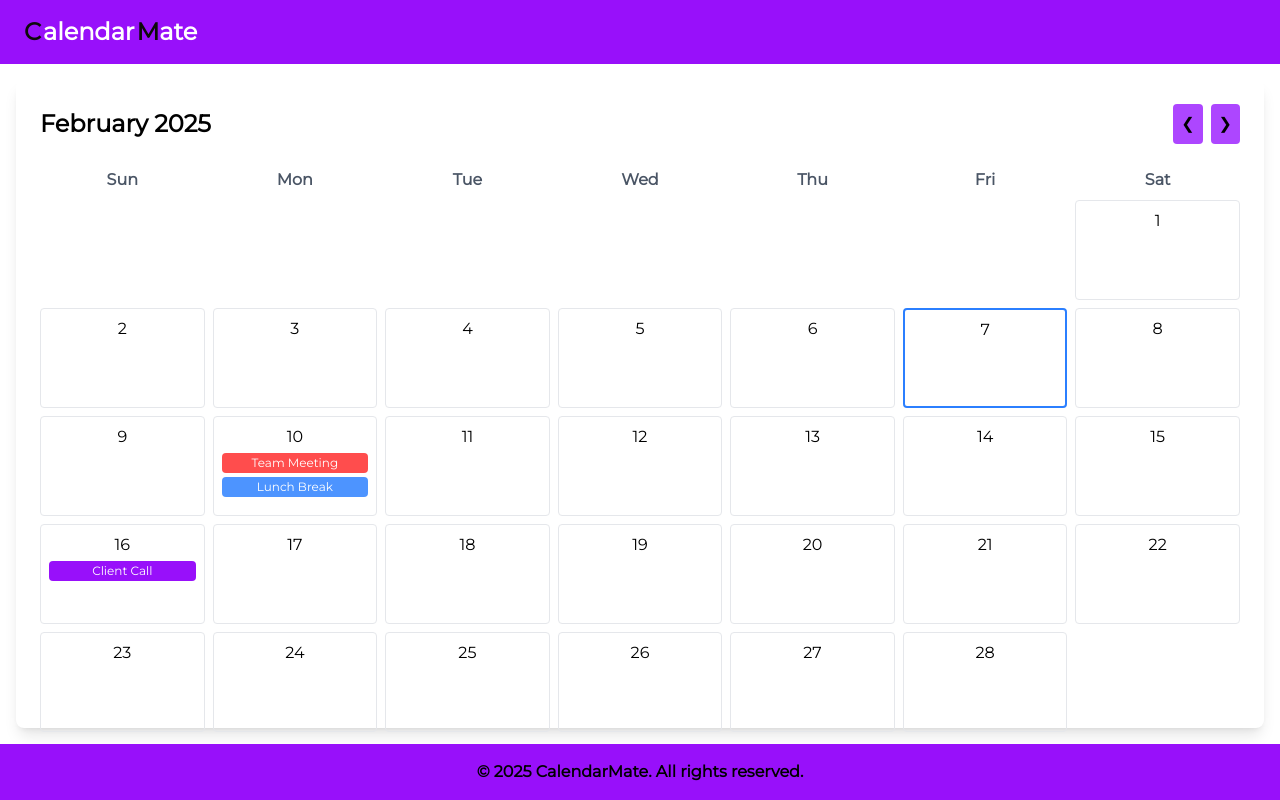
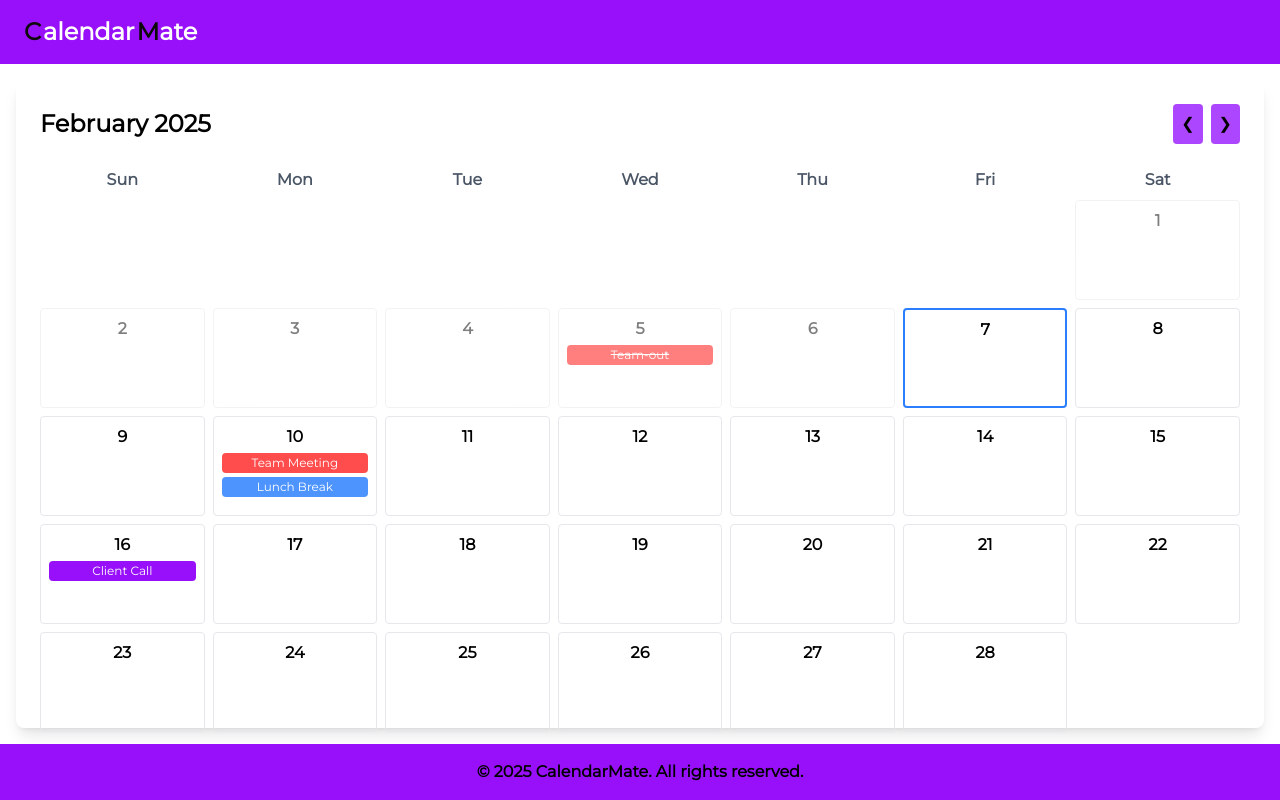
Before and after one commit to Rajnish-J/Calendar-Clone, a React (Vite) app: page / in a window 1280 px wide. Built offline with nearby package versions, Linux system fonts and the light colour scheme.

Commit message:
feat: previous date add, update and delete functionalities added

```diff
--- a/src/Components/Calendar.jsx
+++ b/src/Components/Calendar.jsx
@@ -9,22 +9,36 @@ export default function Calendar({ events, onAddEvent, onDeleteEvent }) {
   const [selectedDay, setSelectedDay] = useState(null);
   const [modalOpen, setModalOpen] = useState(false);
   const [viewAllEventsModalOpen, setViewAllEventsModalOpen] = useState(false);
-  const [editingEvent, setEditingEvent] = useState(null); // Tracks the event being edited
+  const [editingEvent, setEditingEvent] = useState(null);
   const calendarDays = generateCalendarDays(currentDate);
+
+  // Helper function to check if a date is in the past
+  const isPastDate = (dateKey) => {
+    const today = new Date();
+    const eventDate = new Date(dateKey);
+    return eventDate < today.setHours(0, 0, 0, 0); // Compare only the date part
+  };
 
   // Open Add Event Modal
   const openAddModal = (dateKey) => {
+    if (isPastDate(dateKey)) {
+      alert("You cannot add events to past dates.");
+      return;
+    }
     setSelectedDay(dateKey);
-    setEditingEvent(null); // Reset editing state
+    setEditingEvent(null);
     setModalOpen(true);
   };
 
   // Open Edit Event Modal
   const openEditModal = (event) => {
+    if (isPastDate(event.date)) {
+      alert("You cannot edit events from past dates.");
+      return;
+    }
     setSelectedDay(event.date);
-    setEditingEvent(event); // Set the event being edited
-    setViewAllEventsModalOpen(false); // Close the "All Events Modal"
-    setModalOpen(true); // Open the EventModal for editing
+    setEditingEvent(event);
+    setModalOpen(true);
   };
 
   // Close Modals
@@ -106,6 +120,7 @@ export default function Calendar({ events, onAddEvent, onDeleteEvent }) {
             const isToday =
               new Date().toDateString() ===
               new Date(day.dateKey).toDateString();
+            const isPast = isPastDate(day.dateKey);
             return (
               <div
                 key={day.dateKey}
@@ -113,20 +128,25 @@ export default function Calendar({ events, onAddEvent, onDeleteEvent }) {
                   isToday
                     ? "border-2 border-blue-500"
                     : "border border-gray-200"
-                }`}
+                } ${isPast ? "opacity-50" : ""}`}
                 style={{ minHeight: "100px" }}
-                onClick={() => openAddModal(day.dateKey)}
+                onClick={() => (isPast ? null : openAddModal(day.dateKey))}
               >
-                <div className="font-medium">{day.day}</div>
+                <div className="font-bold">{day.day}</div>
                 <div className="space-y-1 mt-1 overflow-y-auto">
                   {dayEvents.slice(0, 2).map((event, idx) => (
                     <div
                       key={idx}
-                      className="text-xs truncate text-white rounded px-1 py-0.5 cursor-pointer"
-                      style={{ backgroundColor: event.color }}
+                      className={`text-xs truncate rounded px-1 py-0.5 cursor-pointer ${
+                        isPast ? "line-through text-gray-400" : ""
+                      }`}
+                      style={{
+                        backgroundColor: isPast ? event.color : event.color,
+                        color: isPast ? "white" : "white",
+                      }}
                       onClick={(e) => {
                         e.stopPropagation();
-                        openEditModal(event);
+                        if (!isPast) openEditModal(event);
                       }}
                     >
                       {event.title}
@@ -174,7 +194,7 @@ export default function Calendar({ events, onAddEvent, onDeleteEvent }) {
               events={events.filter((event) => event.date === selectedDay)}
               onClose={closeViewAllEventsModal}
               onDeleteEvent={onDeleteEvent}
-              onEditEvent={openEditModal} // Pass the edit event handler
+              onEditEvent={openEditModal}
             />
           </div>
         </div>
@@ -190,6 +210,7 @@ Calendar.propTypes = {
       id: PropTypes.number.isRequired,
       date: PropTypes.string.isRequired,
       title: PropTypes.string.isRequired,
+      description: PropTypes.string,
       color: PropTypes.string.isRequired,
       startTime: PropTypes.shape({
         hours: PropTypes.string.isRequired,
--- a/src/Components/ViewAllEventModal.jsx
+++ b/src/Components/ViewAllEventModal.jsx
@@ -6,6 +6,13 @@ export default function ViewAllEventsModal({
   onDeleteEvent,
   onEditEvent,
 }) {
+  // Helper function to check if a date is in the past
+  const isPastDate = (dateKey) => {
+    const today = new Date();
+    const eventDate = new Date(dateKey);
+    return eventDate < today.setHours(0, 0, 0, 0); // Compare only the date part
+  };
+
   return (
     <div className="fixed inset-0 bg-black bg-opacity-50 flex items-center justify-center bg-gradient-to-t from-[#fbc2eb] to-[#a6c1ee]">
       <div className="bg-white p-6 rounded-lg shadow-lg w-full max-w-md relative">
@@ -22,43 +29,65 @@ export default function ViewAllEventsModal({
 
         {/* List of Events */}
         <div className="space-y-2">
-          {events.map((event, idx) => (
+          {events.map((event, idx) => {
+            const isPast = isPastDate(event.date);
+            return (
               <div
                 key={idx}
-              className="p-2 rounded flex justify-between items-center bg-purple-500" // Use the event's color as the background
+                className="p-2 border rounded flex justify-between items-center"
+                style={{ backgroundColor: isPast ? "#cccccc" : event.color }}
               >
                 <div>
-                <div className="font-bold text-black">{event.title}</div>{" "}
-                {/* White text for contrast */}
-                <div className="text-sm font-bold text-black">
+                  <div
+                    className={`font-medium ${
+                      isPast ? "line-through text-gray-400" : "text-white"
+                    }`}
+                  >
+                    {event.title}
+                  </div>
+                  <div
+                    className={`text-sm ${
+                      isPast ? "text-gray-400" : "text-white"
+                    }`}
+                  >
                     {event.description}
-                </div>{" "}
-                {/* White text for contrast */}
-                <div className="text-xs text-black">
+                  </div>
+                  <div
+                    className={`text-xs ${
+                      isPast ? "text-gray-400" : "text-white"
+                    }`}
+                  >
                     {`${event.startTime.hours}:${event.startTime.minutes} ${event.startTime.period} - ${event.endTime.hours}:${event.endTime.minutes} ${event.endTime.period}`}
                   </div>
                 </div>
                 <div className="flex space-x-2">
                   {/* Edit Button */}
                   <button
-                  className="px-2 py-1 bg-blue-500 text-black font-bold rounded hover:bg-blue-600"
-                  onClick={() => onEditEvent(event)} // Call the edit handler
+                    className="px-2 py-1 bg-blue-500 text-white rounded hover:bg-blue-600 disabled:bg-gray-400"
+                    onClick={() => {
+                      if (!isPast) onEditEvent(event);
+                      else alert("You cannot edit events from past dates.");
+                    }}
+                    disabled={isPast}
                   >
                     Edit
                   </button>
                   {/* Delete Button */}
                   <button
-                  className="px-2 py-1 bg-red-500 text-black font-bold rounded hover:bg-red-600"
+                    className="px-2 py-1 bg-red-500 text-white rounded hover:bg-red-600 disabled:bg-gray-400"
                     onClick={(e) => {
                       e.stopPropagation();
-                    onDeleteEvent(event.id);
+                      if (!isPast) onDeleteEvent(event.id);
+                      else alert("You cannot delete events from past dates.");
                     }}
+                    disabled={isPast}
                   >
                     ×
                   </button>
                 </div>
               </div>
-          ))}
+            );
+          })}
         </div>
       </div>
     </div>
--- a/src/data/events.json
+++ b/src/data/events.json
@@ -50,6 +50,23 @@
         "minutes": "30",
         "period": "PM"
       }
+    },
+    {
+      "id": 4,
+      "date": "2025-02-05",
+      "title": "Team-out",
+      "description": "Weekdays plan",
+      "color": "red",
+      "startTime": {
+        "hours": "03",
+        "minutes": "30",
+        "period": "PM"
+      },
+      "endTime": {
+        "hours": "04",
+        "minutes": "30",
+        "period": "PM"
+      }
     }
   ]
 }
```
Lines whose indentation alone changed are shown as unchanged.
